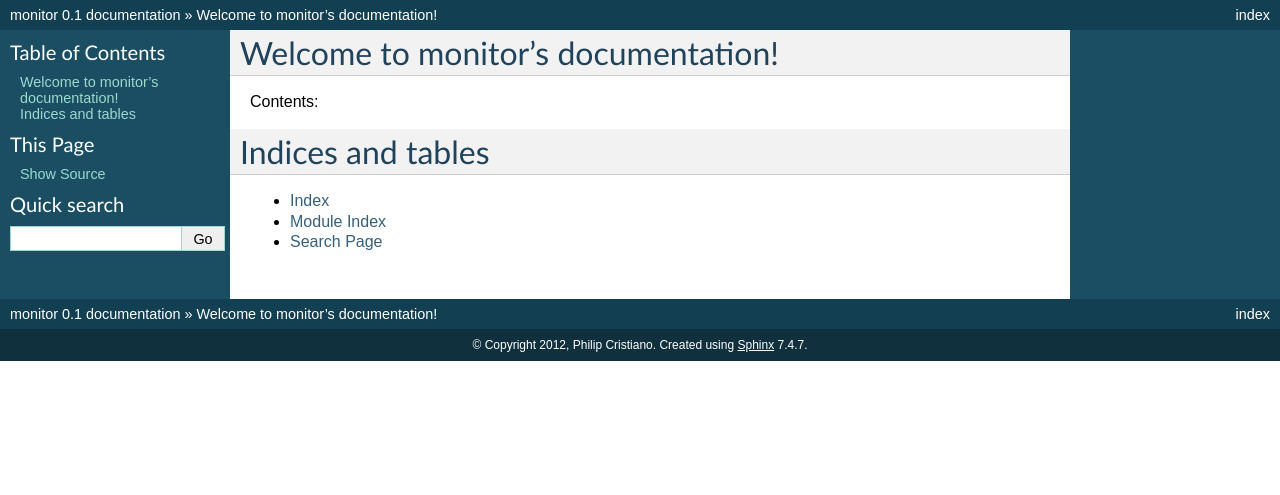
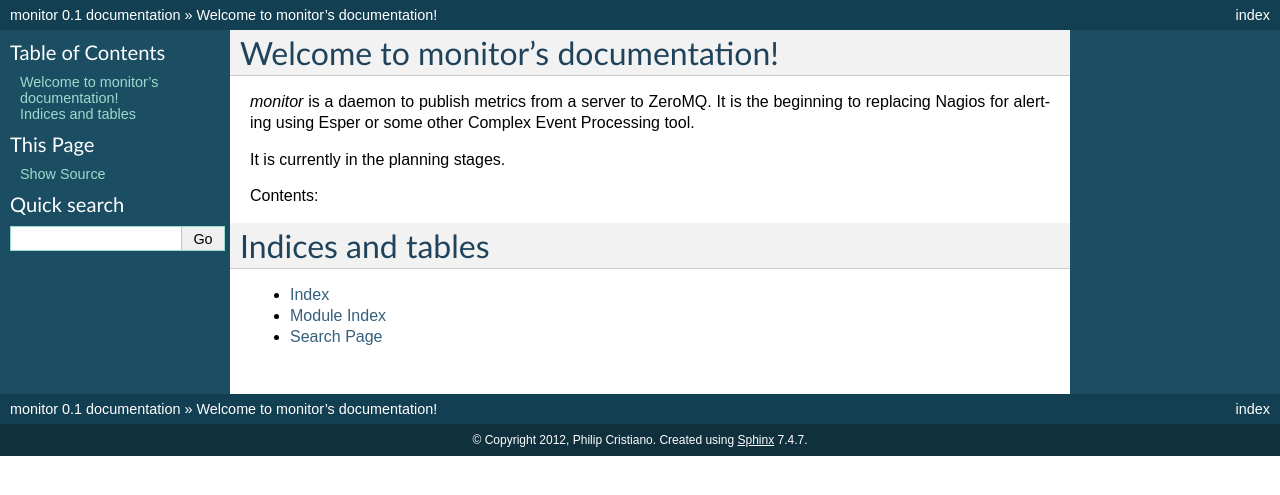
Before and after one commit to philipcristiano/monitor, a Sphinx documentation site: the page built from docs/source/index.rst, in a window 1280 px wide. Shown: the top 495 px of the page. Built offline with Sphinx 7.4.7, drawn with Linux system fonts in a browser that asks for light colours.

Commit message:
docs: Add description

```diff
--- a/docs/source/index.rst
+++ b/docs/source/index.rst
@@ -5,6 +5,11 @@
 
 Welcome to monitor's documentation!
 ===================================
+
+`monitor` is a daemon to publish metrics from a server to ZeroMQ. It is the
+beginning to replacing Nagios for alerting using Esper or some other Complex Event Processing tool.
+
+It is currently in the planning stages.
 
 Contents:
 
```
